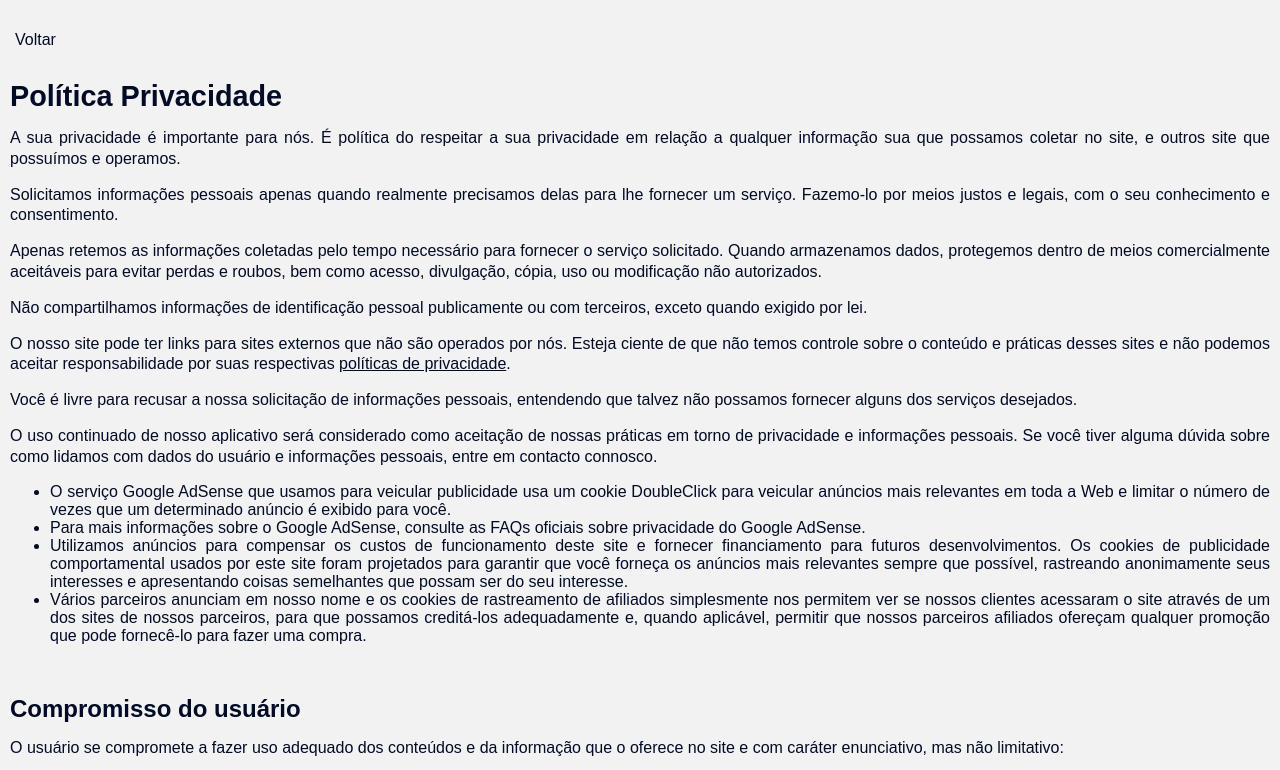
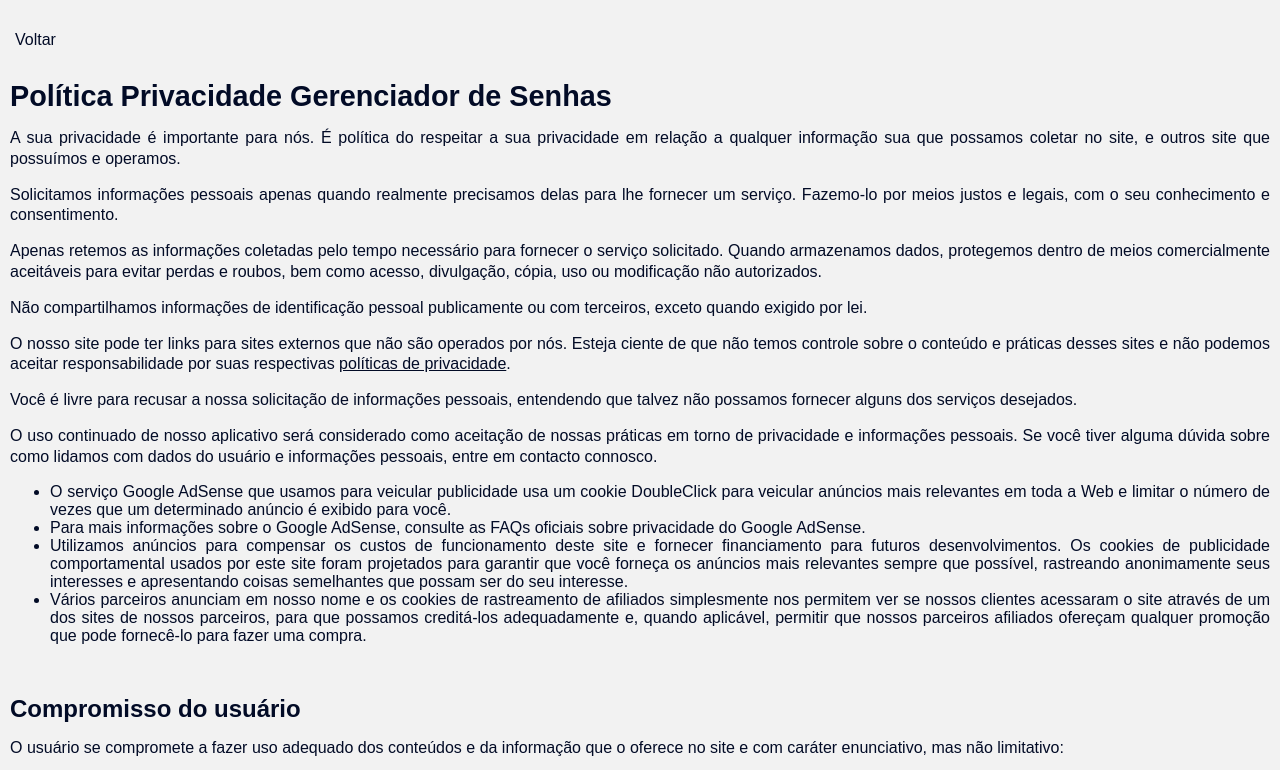
Before and after one commit to LeoSantosp2/gerenciador-senhas-ladding-page, a website: page src/pages/privacy/index.html in a window 1280 px wide. Shown: the top 770 px of the page. Drawn offline with Linux system fonts and the light colour scheme; a web font is replaced by a local one.

Commit message:
Alterado o título de "Política de Privacidade" para "Política de Privacidade Gerenciador de Senhas"

```diff
--- a/src/pages/privacy/index.html
+++ b/src/pages/privacy/index.html
@@ -13,7 +13,7 @@
   </header>
 
   <main>
-    <h1>Política Privacidade</h1>
+    <h1>Política Privacidade Gerenciador de Senhas</h1>
     <p>
       A sua privacidade é importante para nós. É política do respeitar a sua privacidade em relação a qualquer informação sua que possamos coletar
       no site, e outros site que possuímos e operamos.
```
